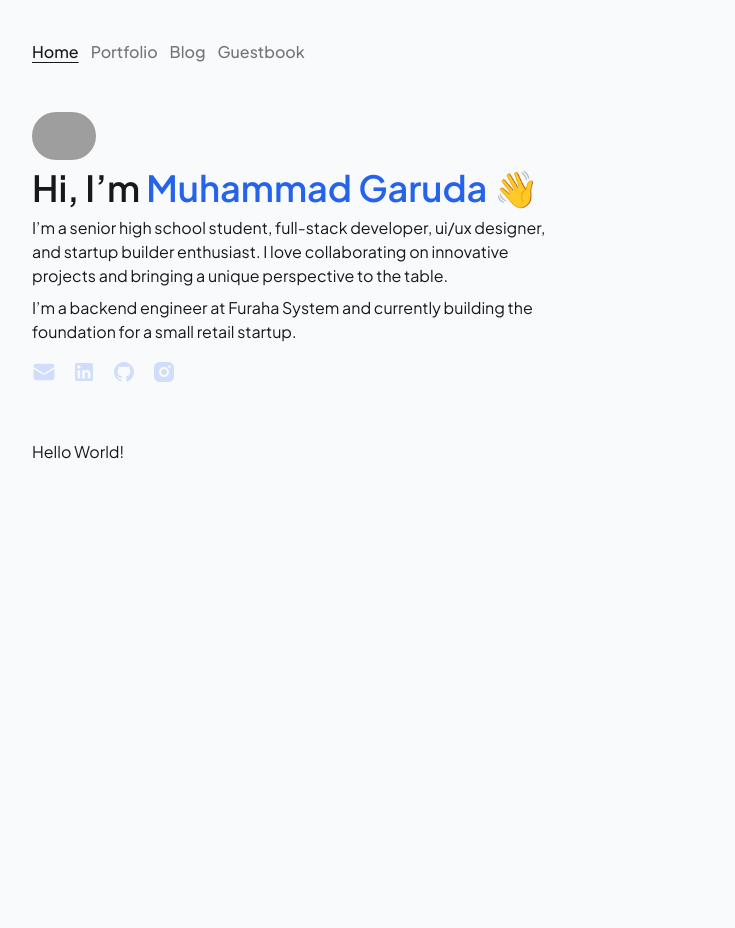
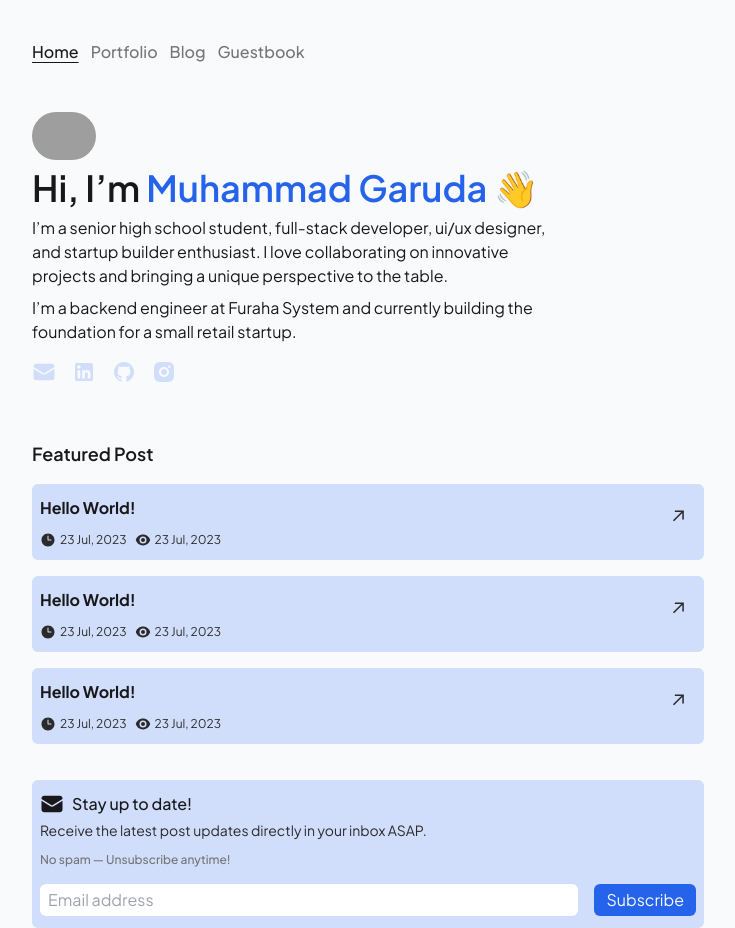
Before and after one commit to Mgkusumaputra/mgkusumaputra.me, a Next.js app: page / in a window 1280 px wide. Shown: the whole page, without its empty margins (272-1007 px from the left). Before the commit the page ends 800 px from the top, so only its background shows below. Built offline with nearby package versions, Linux system fonts and the light colour scheme; grey boxes are pictures that could not be loaded.

Commit message:
✨ feat: featured post + newsletter component (homepage)

```diff
--- a/app/page.tsx
+++ b/app/page.tsx
@@ -1,12 +1,13 @@
 import Navbar from "@/components/Navbar";
 import Header from "@/components/home/Header";
+import FeaturedPost from "@/components/home/featuredPost";
 
 export default function Home() {
   return (
     <div className="w-full mx-auto px-8 py-10 max-w-2xl h-screen md:px-0">
       <Navbar />
       <Header />
-      <h1>Hello World!</h1>
+      <FeaturedPost />
     </div>
   );
 }
--- /dev/null
+++ b/components/Newsletter.tsx
@@ -0,0 +1,36 @@
+import Link from "next/link";
+
+import Mail from "@/icons/Mail";
+
+export default function Newsletter() {
+  return (
+    <div className="flex flex-col gap-y-4 px-2 py-3 bg-secondary rounded-md">
+      <div className="flex flex-col">
+        <div className=" flex flex-col gap-1 mb-3">
+          <div className="flex items-center gap-2">
+            <Mail className="w-5 h-5" />
+            <h1 className="text-base font-medium">Stay up to date!</h1>
+          </div>
+          <p className="text-sm text-text-secondary">
+            Receive the latest post updates directly in your inbox ASAP.
+          </p>
+        </div>
+        <p className="text-xs font-medium text-inactive">
+          No spam — Unsubscribe anytime!
+        </p>
+      </div>
+      <div className="">
+        <form className="flex gap-4">
+          <input
+            type="email"
+            placeholder="Email address"
+            className="px-2 py-1 w-full rounded-md focus:outline-none focus:ring focus:ring-primary"
+          />
+          <button className="px-3 py-1 bg-primary text-background rounded-md hover:b">
+            Subscribe
+          </button>
+        </form>
+      </div>
+    </div>
+  );
+}
--- /dev/null
+++ b/components/home/featuredPost.tsx
@@ -0,0 +1,17 @@
+import React from "react";
+import PostCard from "@/components/home/postCard";
+import Newsletter from "@/components/Newsletter";
+
+export default function FeaturedPost() {
+  return (
+    <div className="flex flex-col">
+      <div className="flex flex-col gap-y-4 mb-9">
+        <h1 className="text-lg font-semibold">Featured Post</h1>
+        <PostCard />
+        <PostCard />
+        <PostCard />
+      </div>
+      <Newsletter />
+    </div>
+  );
+}
--- /dev/null
+++ b/components/home/postCard.tsx
@@ -0,0 +1,30 @@
+import React from "react";
+import Link from "next/link";
+
+import ArrowUpRight from "@/icons/arrowUpRight";
+import Clock from "@/icons/Clock";
+import Eye from "@/icons/Eye";
+
+export default function PostCard() {
+  return (
+    <Link
+      href={""}
+      className="w-full flex items-center justify-between px-2 py-3 bg-secondary rounded-md"
+    >
+      <div className="flex flex-col gap-3">
+        <h2 className="text-base font-bold">Hello World!</h2>
+        <div className="flex flex-row gap-2 text-text-secondary">
+          <div className="flex items-center">
+            <Clock className="w-4 h-4 mr-1" />
+            <p className="text-xs font-normal">23 Jul, 2023</p>
+          </div>
+          <div className="flex items-center">
+            <Eye className="w-4 h-4 mr-1" />
+            <p className="text-xs font-normal">23 Jul, 2023</p>
+          </div>
+        </div>
+      </div>
+      <ArrowUpRight className="text-text-secondary w-6 h-6" />
+    </Link>
+  );
+}
--- /dev/null
+++ b/components/icons/Clock.tsx
@@ -0,0 +1,20 @@
+export default function Clock({
+  className = "",
+}: {
+  className?: string;
+}) {
+  return (
+    <svg
+      xmlns="http://www.w3.org/2000/svg"
+      viewBox="0 0 24 24"
+      fill="currentColor"
+      className={className}
+    >
+      <path
+        fillRule="evenodd"
+        d="M12 2.25c-5.385 0-9.75 4.365-9.75 9.75s4.365 9.75 9.75 9.75 9.75-4.365 9.75-9.75S17.385 2.25 12 2.25zM12.75 6a.75.75 0 00-1.5 0v6c0 .414.336.75.75.75h4.5a.75.75 0 000-1.5h-3.75V6z"
+        clipRule="evenodd"
+      />
+    </svg>
+  );
+}
--- /dev/null
+++ b/components/icons/Eye.tsx
@@ -0,0 +1,17 @@
+export default function Eye({ className = "" }: { className?: string }) {
+  return (
+    <svg
+      xmlns="http://www.w3.org/2000/svg"
+      viewBox="0 0 24 24"
+      fill="currentColor"
+      className={className}
+    >
+      <path d="M12 15a3 3 0 100-6 3 3 0 000 6z" />
+      <path
+        fillRule="evenodd"
+        d="M1.323 11.447C2.811 6.976 7.028 3.75 12.001 3.75c4.97 0 9.185 3.223 10.675 7.69.12.362.12.752 0 1.113-1.487 4.471-5.705 7.697-10.677 7.697-4.97 0-9.186-3.223-10.675-7.69a1.762 1.762 0 010-1.113zM17.25 12a5.25 5.25 0 11-10.5 0 5.25 5.25 0 0110.5 0z"
+        clipRule="evenodd"
+      />
+    </svg>
+  );
+}
--- /dev/null
+++ b/components/icons/arrowUpRight.tsx
@@ -0,0 +1,18 @@
+export default function ArrowUpRight({
+  className = "",
+}: {
+  className?: string;
+}) {
+  return (
+    <svg
+      xmlns="http://www.w3.org/2000/svg"
+      viewBox="0 0 24 24"
+      fill="currentColor"
+      className={className}
+    >
+      <path
+        d="M2.07102 11.3494L0.963068 10.2415L9.2017 1.98864H2.83807L2.85227 0.454545H11.8438V9.46023H10.2955L10.3097 3.09659L2.07102 11.3494Z"
+      ></path>
+    </svg>
+  );
+}
--- a/tailwind.config.ts
+++ b/tailwind.config.ts
@@ -7,6 +7,7 @@ const config: Config = {
     './app/**/*.{js,ts,jsx,tsx,mdx}',
   ],
   theme: {
+    extend: {
       colors: {
         'background': '#F8FAFC',
         'text-primary': '#18181B',
@@ -16,6 +17,7 @@ const config: Config = {
         'secondary': '#D0DEFB',
         'accent': '#047857',
       }
+    }
   },
   plugins: [],
 }
```
Lines whose indentation alone changed are shown as unchanged.
